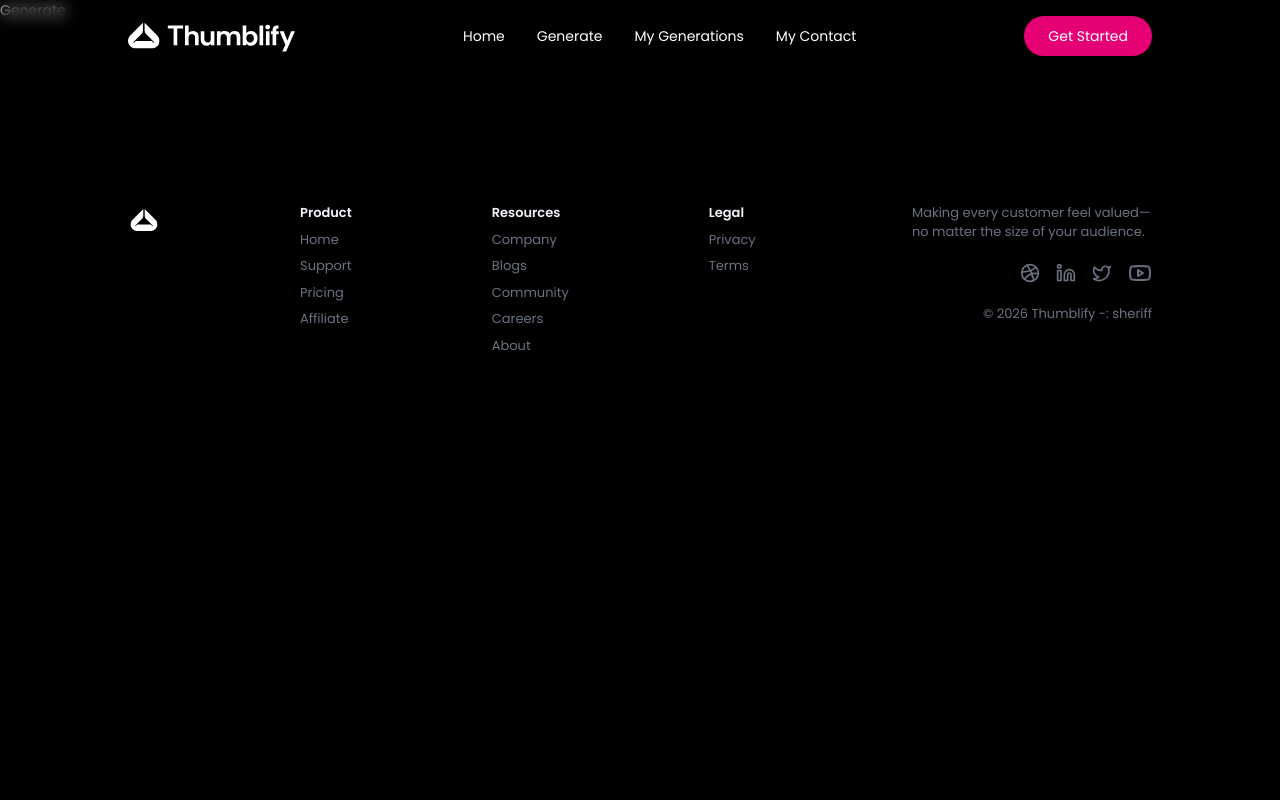
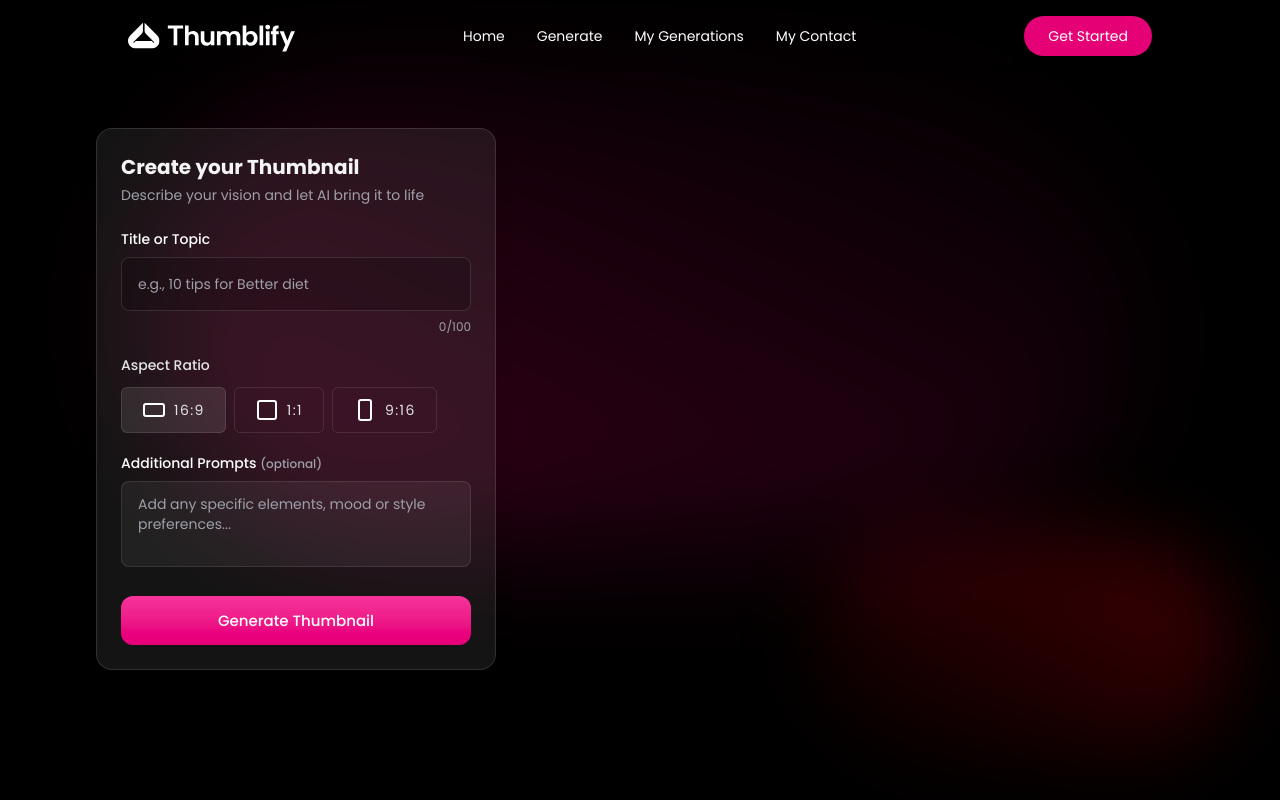
Before and after one commit to Codechef555/ai_thumbnail_generator, a React (Vite) app: page /generate in a window 1280 px wide. Shown: the top 800 px of the page. Built offline with nearby package versions, Linux system fonts and the light colour scheme.

Commit message:
Generate page updated and Aspect ratio selector component created

```diff
--- /dev/null
+++ b/src/components/AspectRatioSelector.tsx
@@ -0,0 +1,34 @@
+import { RectangleHorizontal, RectangleVertical, Square } from 'lucide-react'
+import React from 'react'
+import { aspectRatios, type AspectRatio } from '../assets/assets'
+
+export const AspectRatioSelector = ({value,onchange} : {value:AspectRatio,onchange : (ratio:AspectRatio)=> void}) => {
+
+    const iconMap = {
+        '16:9' : <RectangleHorizontal className='h-6 w-6'/>,
+        '1:1' : <Square className='h-6 w-6'/>,
+        '9:16' : <RectangleVertical className='h-6 w-6'/>,
+    } as Record<AspectRatio,React.ReactNode>
+
+  return (
+    <div className='space-y-3 dark'>
+        <label className='block text-sm font-medium text-zinc-200'>Aspect Ratio</label>
+
+        <div className='flex flex-wrap gap-2'>
+            {aspectRatios.map((ratio)=>{
+                const selected = value === ratio;
+                return (
+                    <button
+                    key={ratio}
+                    type='button'
+                    onClick={()=>onchange(ratio)}
+                    className={`flex items-center gap-2 rounded-md border px-5 py-2.5 text-sm transition border-white/10 ${selected ? 'bg-white/10' : 'hover:bg-white/6'}`}>
+                        {iconMap[ratio]}
+                        <span className='tracking-widest text-zinc-200'>{ratio}</span>
+                    </button>
+                )
+            })}
+        </div>
+    </div>
+  )
+}
--- a/src/pages/Generate.tsx
+++ b/src/pages/Generate.tsx
@@ -1,7 +1,74 @@
+import { useState } from "react";
+import { useParams } from "react-router-dom"
+import { colorSchemes, type AspectRatio, type IThumbnail, type ThumbnailStyle } from "../assets/assets";
+import { SoftBackdrop } from "../components/SoftBackdrop";
+import { AspectRatioSelector } from "../components/AspectRatioSelector";
 
 const Generate = () => {
+    const {id} = useParams();
+    const [title,setTitle] = useState('')
+    const [additionalDetails,setAdditionalDetails] = useState('')
+
+    const [thumbnail,setThumbnail] = useState<IThumbnail>(null)
+    const [loading,setLoading] = useState(false)
+
+    const [aspectRatio,setAspectRatio] = useState<AspectRatio>('16:9')
+    const [colorSchemeId,setColorSchemeId] = useState<string>(colorSchemes[0].id)
+    const [style, setStyle] = useState<ThumbnailStyle>('Bold & Graphic')
+    const [styleDropdownOpen, setStyleDropdownOpen] = useState(false)
+
   return (
-    <div>Generate</div>
+
+    <>
+      <SoftBackdrop/>
+      <div className="pt-24 min-h-screen">
+        <main className="max-w-6xl mx-auto px-4 sm:px-6 lg:px-8 py-8 pb-28 lg:pb-8">
+          <div className="grid lg:grid-cols-[400px_1fr] gap-8">
+            {/*left panel*/}
+            <div className={`space-y-6 ${id && `pointer-event-none`}`}>
+              <div className="p-6 rounded-2xl bg-white/8 border border-white/12 shadow-xl space-y-6">
+                <div>
+                  <h2 className="text-xl font-bold text-zinc-100 mb-1">Create your Thumbnail</h2>
+                  <p className="text-sm text-zinc-400">Describe your vision and let AI bring it to life</p>
+                </div>
+                <div className="space-y-5">
+                  {/* Title Input  */}
+                  <div>
+                    <label className="block text-sm font-medium mb-2">Title or Topic</label>
+                    <input type="text" value={title} onChange={(e) => setTitle(e.target.value)} maxLength={100} placeholder="e.g., 10 tips for Better diet" className="w-full px-4 py-4 rounded-lg border border-white/12 bg-black/20 text-zinc-100 placeholder:text-zinc-400 focus:outline-none focus:ring-2 focus:ring-pink-500"/>
+                    <div className="flex justify-end mt-2">
+                      <span className="text-xs text-zinc-400"> {title.length}/100 </span>
+                    </div>
+                  </div>
+                  {/* Aspect Ratio Selector */}
+                  <AspectRatioSelector value={aspectRatio} onchange={setAspectRatio}/>
+                  {/*Style Selector */}
+                  {/* Color Scheme Selector */}
+                  {/* DETAILS */}
+                  <div className="space-y-2">
+                     <label className="block text-sm font-medium">
+                      Additional Prompts <span className="text-zinc-400 text-xs">(optional)</span>
+                     </label>
+                     <textarea value={additionalDetails} onChange={(e)=> setAdditionalDetails(e.target.value)} rows={3} placeholder="Add any specific elements, mood or style preferences..." className="w-full px-4 py-3 rounded-lg border border-white/10 bg-white/6 text-zinc-100 placeholder:text-zinc-400 focus:outline-none focus:ring-2 focus:ring-pink-500 resize-none" />
+
+                  </div>
+
+                </div>
+                {/* BUTTON */}
+                {!id && (
+                  <button className="text-[15px] w-full py-3.5 rounded-xl font-medium bg-linear-to-b from-pink-500 to-pink-600 hover:from-pink-700 disabled:cursor-not-allowed transition-colors">
+                    {loading ? 'Generating...' : 'Generate Thumbnail'}
+                  </button>
+                )}
+
+              </div>
+            </div>
+            {/*right panel*/}
+            <div></div>
+          </div>
+        </main>
+      </div>
+    </>
   )
 }
 
```
